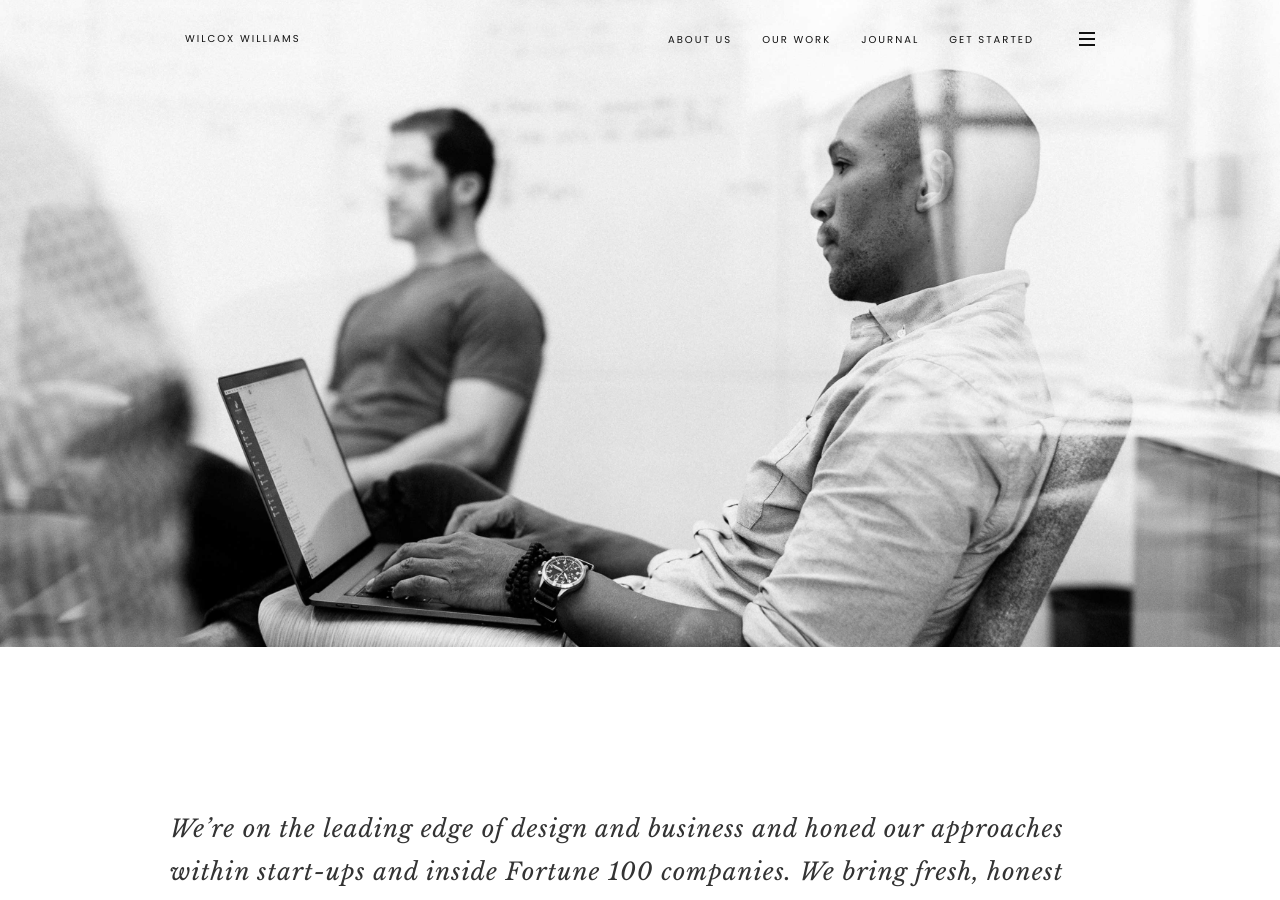
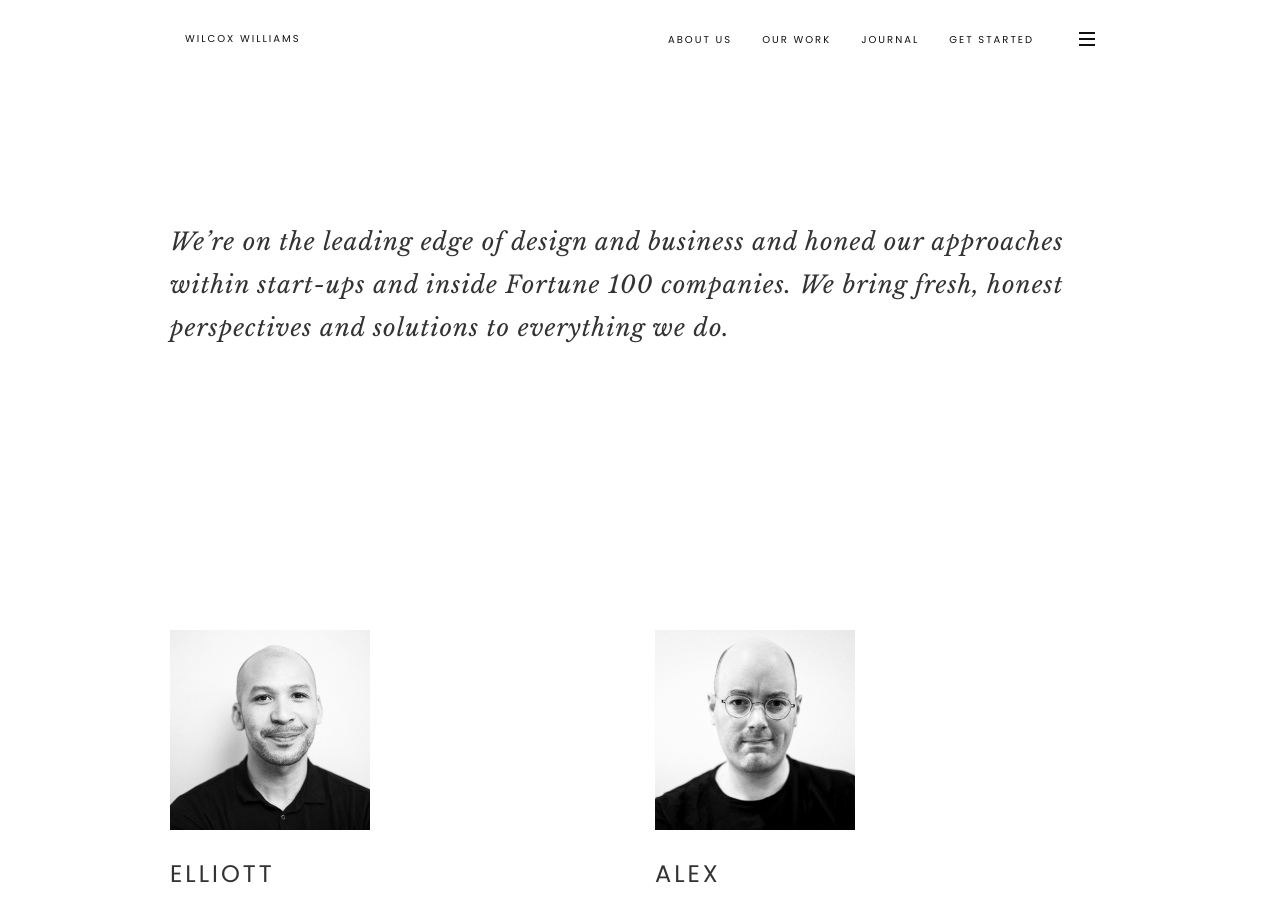
Before and after one commit to rwcstudio/wilcoxwilliams.github.io, a Jekyll site: the page built from about.html, in a window 1280 px wide and 900 px high. Built offline with Jekyll 4.4.1, drawn with Linux system fonts in a browser that asks for light colours.

Commit message:
Update about.html

```diff
--- a/about.html
+++ b/about.html
@@ -2,19 +2,6 @@
 
 layout: default
 ---
-<!-- STANDARD IMAGE SMALL -->
-<section class="module" data-background="assets/images/hero-elliott.jpg">
-    <div class="container">
-        <!-- MODULE TITLE -->
-        <div class="row">
-            <div class="col-sm-9">
-                <p><br><br><br><br><br><br><br><br><br></p>
-            </div>
-        </div>
-        <!-- /MODULE TITLE -->
-    </div>
-</section>
-<!-- /STANDARD IMAGE SMALL -->
 
 <!-- STANDARD -->
 <section class="module">
```
